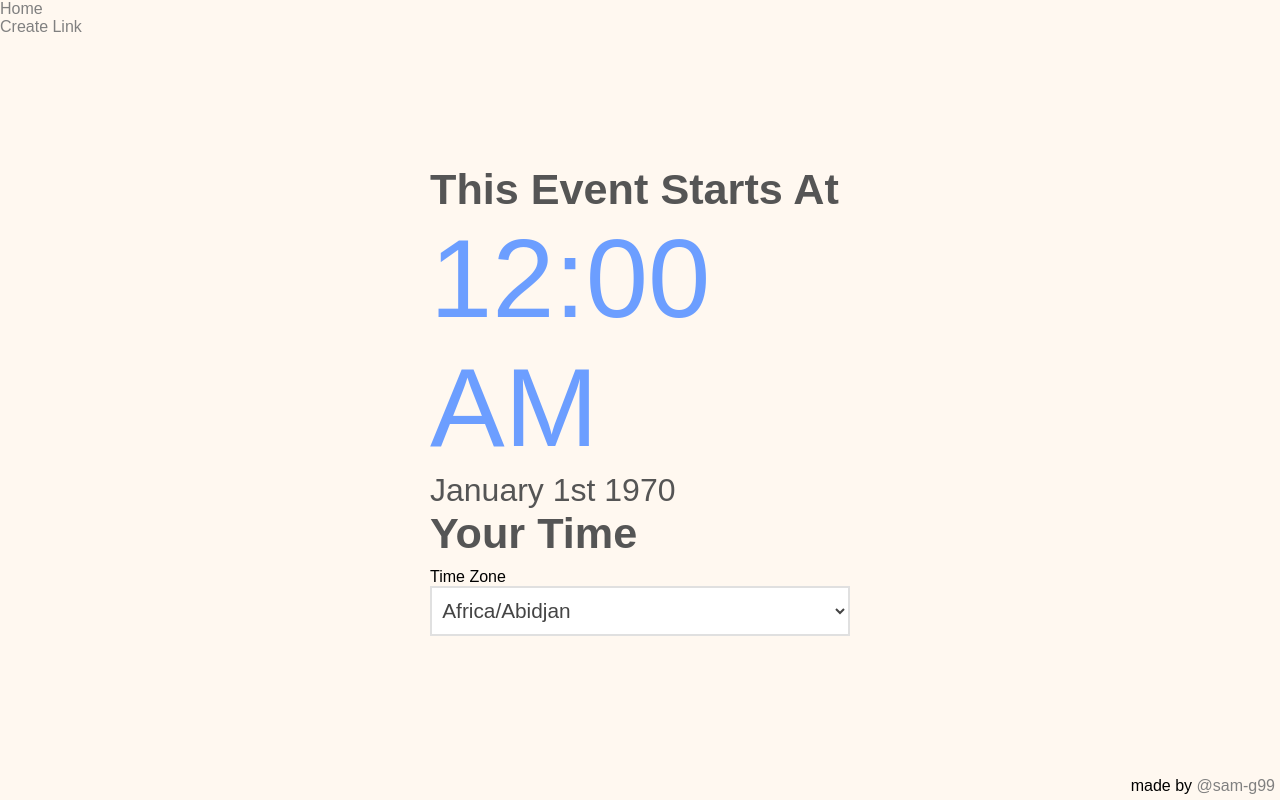
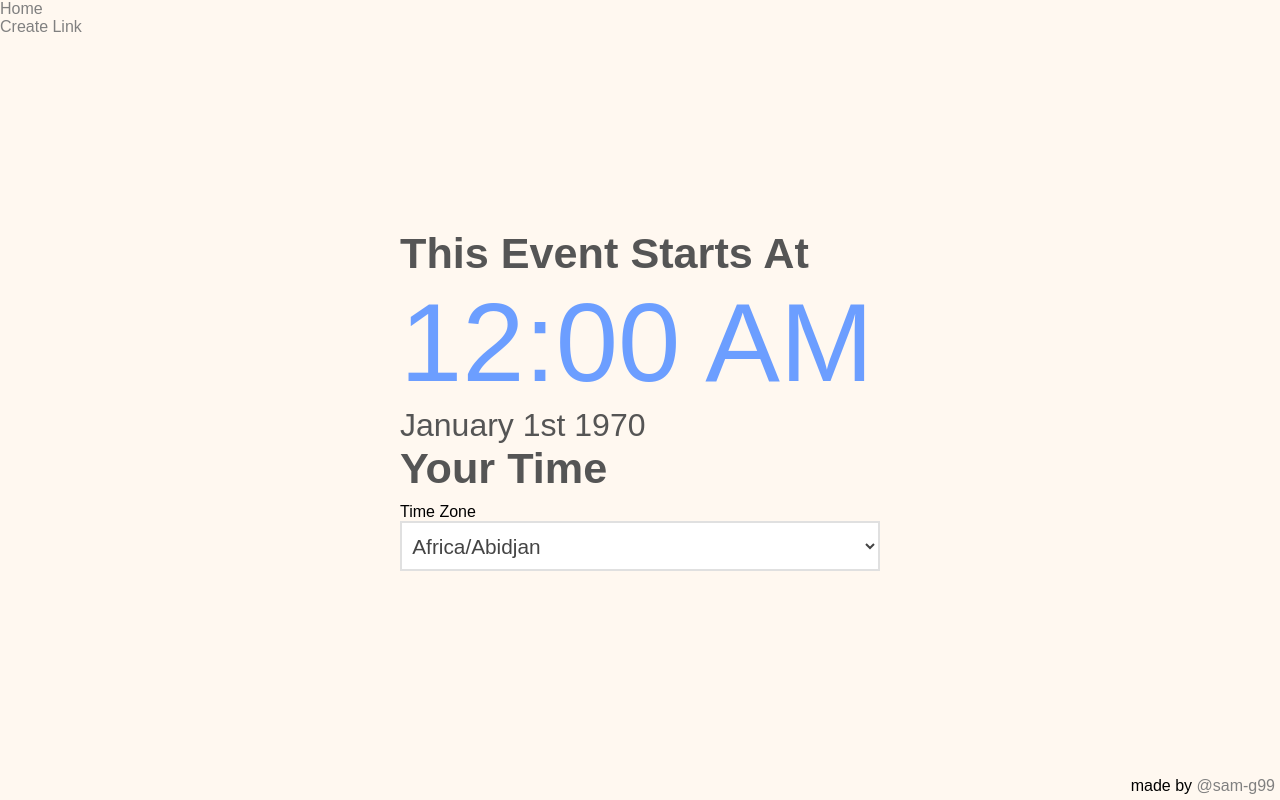
Before and after one commit to sam-g99/Time-Zones-Made-Simple, a React (Create React App) app: page /view/event/1 in a window 1280 px wide. Built offline with nearby package versions, Linux system fonts and the light colour scheme.

Commit message:
Update App.css

```diff
--- a/src/App.css
+++ b/src/App.css
@@ -232,7 +232,7 @@ footer{
 }
 /*VIEW EVENT*/
 .view-event-container{
-  width: 420px;
+  width: 480px;
   margin: 0 auto;
 }
 .event-time p{
```
